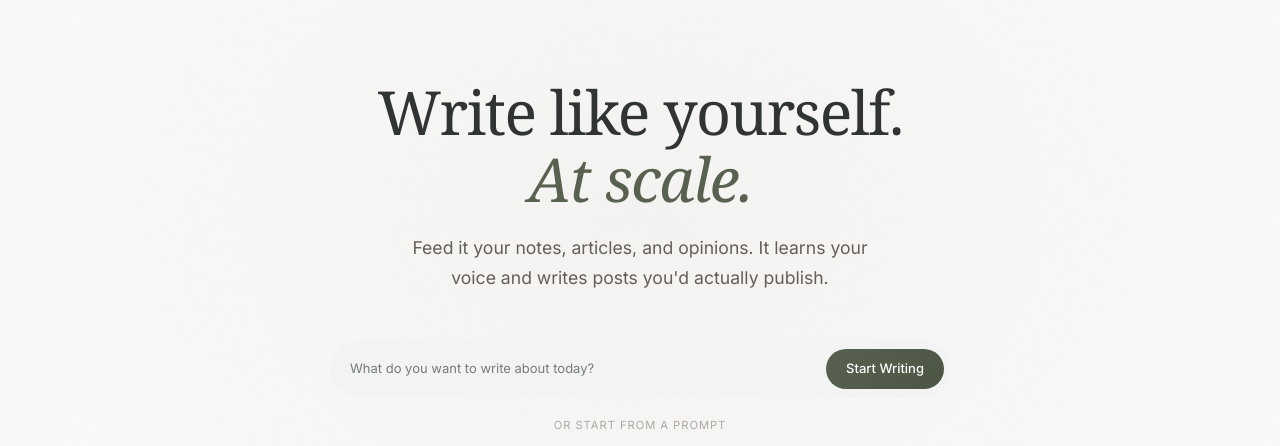
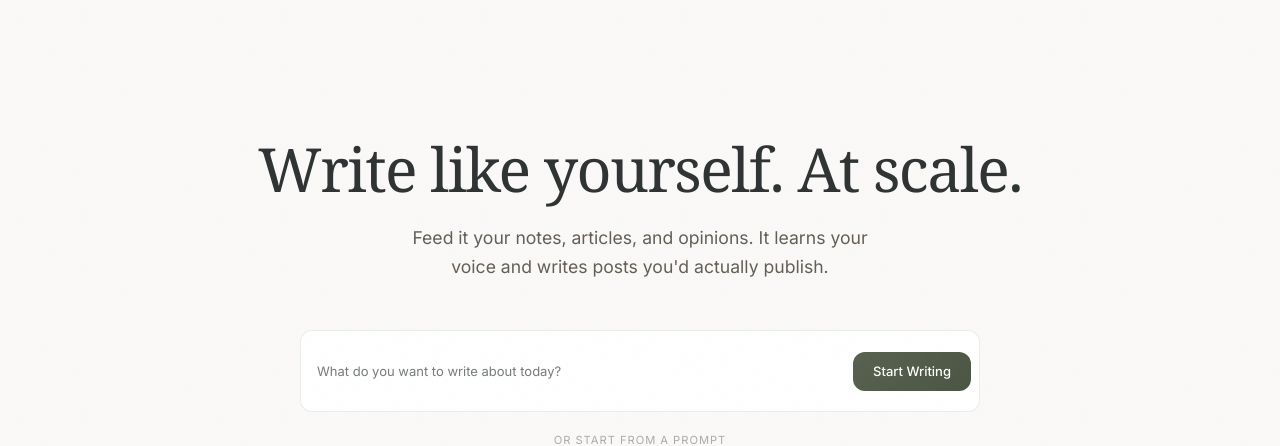
Before and after one commit to Soham112/Contendo, a Next.js app in the folder frontend/: page /welcome in a window 1280 px wide. Shown: the part 177-623 px from the top of the page. Built offline with nearby package versions, Linux system fonts and the light colour scheme; no server answers.

Commit message:
Revert "Refine hero section on /welcome page"
This reverts commit 111f2612cbdfb4905a99e9ed1a033964564c7398.

```diff
--- a/frontend/app/welcome/page.tsx
+++ b/frontend/app/welcome/page.tsx
@@ -145,11 +145,9 @@ export default function WelcomePage() {
           className="px-5 sm:px-8 text-center flex flex-col items-center justify-center"
           style={{
             minHeight: "100vh",
-            paddingTop: 48,
+            paddingTop: 120,
             paddingBottom: 72,
             background: "linear-gradient(to bottom, #faf9f8 85%, #f3f4f3 100%)",
-            backgroundImage:
-              "radial-gradient(ellipse at 50% 40%, rgba(88,97,79,0.04) 0%, transparent 70%), linear-gradient(to bottom, #faf9f8 85%, #f3f4f3 100%)",
           }}
         >
           <div className="max-w-[980px] mx-auto">
@@ -157,9 +155,7 @@ export default function WelcomePage() {
               className="font-headline font-normal leading-[1.1] tracking-tight mb-5"
               style={{ fontSize: "clamp(2.8rem, 5vw, 3.8rem)", color: "#2f3333" }}
             >
-              <span>Write like yourself.</span>
-              <br />
-              <span style={{ fontStyle: "italic", color: "#58614f" }}>At scale.</span>
+              Write like yourself. At scale.
             </h1>
 
             <p
@@ -177,13 +173,12 @@ export default function WelcomePage() {
 
             <form
               onSubmit={handleHeroSubmit}
-              className="mx-auto flex flex-col sm:flex-row gap-2 sm:items-center"
+              className="mx-auto rounded-xl flex flex-col sm:flex-row gap-2 sm:items-center"
               style={{
-                maxWidth: "620px",
-                background: "#f3f4f3",
-                borderRadius: 9999,
-                border: "none",
-                padding: "6px 6px 6px 20px",
+                maxWidth: "680px",
+                background: "#ffffff",
+                border: "1px solid rgba(174, 179, 178, 0.25)",
+                padding: "8px 8px 8px 16px",
               }}
               aria-label="Start your first post"
             >
@@ -197,13 +192,13 @@ export default function WelcomePage() {
                   }
                 }}
                 placeholder="What do you want to write about today?"
-                className="flex-1 bg-transparent text-[14px] sm:text-[13px] text-on-surface placeholder:text-outline focus:outline-none"
-                style={{ minHeight: "44px" }}
+                className="flex-1 bg-transparent text-[14px] sm:text-[13px] text-on-surface placeholder:text-outline focus:outline-none focus:border-b-2 focus:border-b-[#58614f]"
+                style={{ minHeight: "64px", paddingTop: "20px", paddingBottom: "20px" }}
                 aria-label="Topic prompt"
               />
               <button
                 type="submit"
-                className="btn-primary text-white text-[13px] font-medium rounded-full px-5 py-3 sm:py-2.5 whitespace-nowrap self-center w-full sm:w-auto"
+                className="btn-primary text-white text-[13px] font-medium rounded-md px-5 py-3 sm:py-2.5 whitespace-nowrap self-center w-full sm:w-auto"
               >
                 Start Writing
               </button>
```
